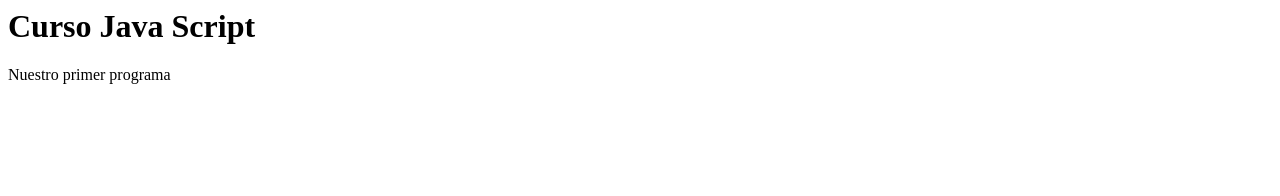
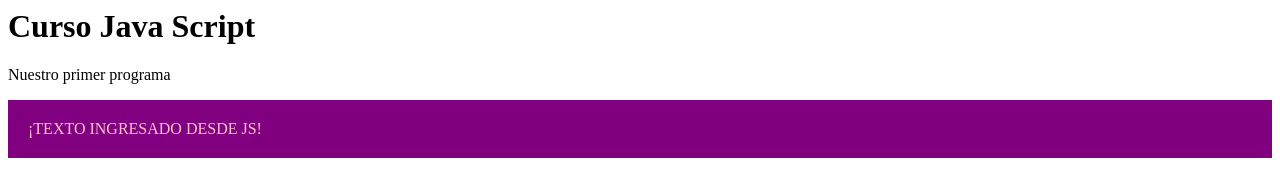
Before and after one commit to luxorAqp/CursoJS, a plain HTML site: page index.html in a window 1280 px wide. Drawn offline with Linux system fonts and the light colour scheme.

Commit message:
dom
modificación de html

```diff
--- a/24-DOM.js
+++ b/24-DOM.js
@@ -1,2 +1,25 @@
 'use strict'
 alert("DOM");
+
+function cambiacolor(color1,color2)
+{
+	caja.style.background = color1;
+	caja.style.color = color2;
+
+}
+
+// METODO 1
+var caja = document.getElementById("micaja");
+
+caja.innerHTML = "¡TEXTO INGRESADO DESDE JS!";
+caja.style.background= "red";
+caja.style.color="white";
+caja.style.padding = "20px";
+
+//METODO 2
+
+var caja2 = document.querySelector("#micaja");
+caja2.style.background = "purple";
+caja2.style.color = "pink";
+//cambiacolor("green","black");
+console.log(caja);
--- a/index.html
+++ b/index.html
@@ -39,7 +39,7 @@
 	</script>
 -->
 
-	<script type="text/javascript" src = "24-DOM.js"></script>
+
 
 <!--
 <script type="text/javascript" src = prueba-cooperativa.js></script>  COOPERATIVA ----
@@ -51,4 +51,6 @@
 	<h1> Curso Java Script</h1>
 
 	<p> Nuestro primer programa</p>
+	<div id="micaja"> ¡Hola soy una caja !</div>
+	<script type="text/javascript" src = "24-DOM.js"></script>
 </BODY>
```
